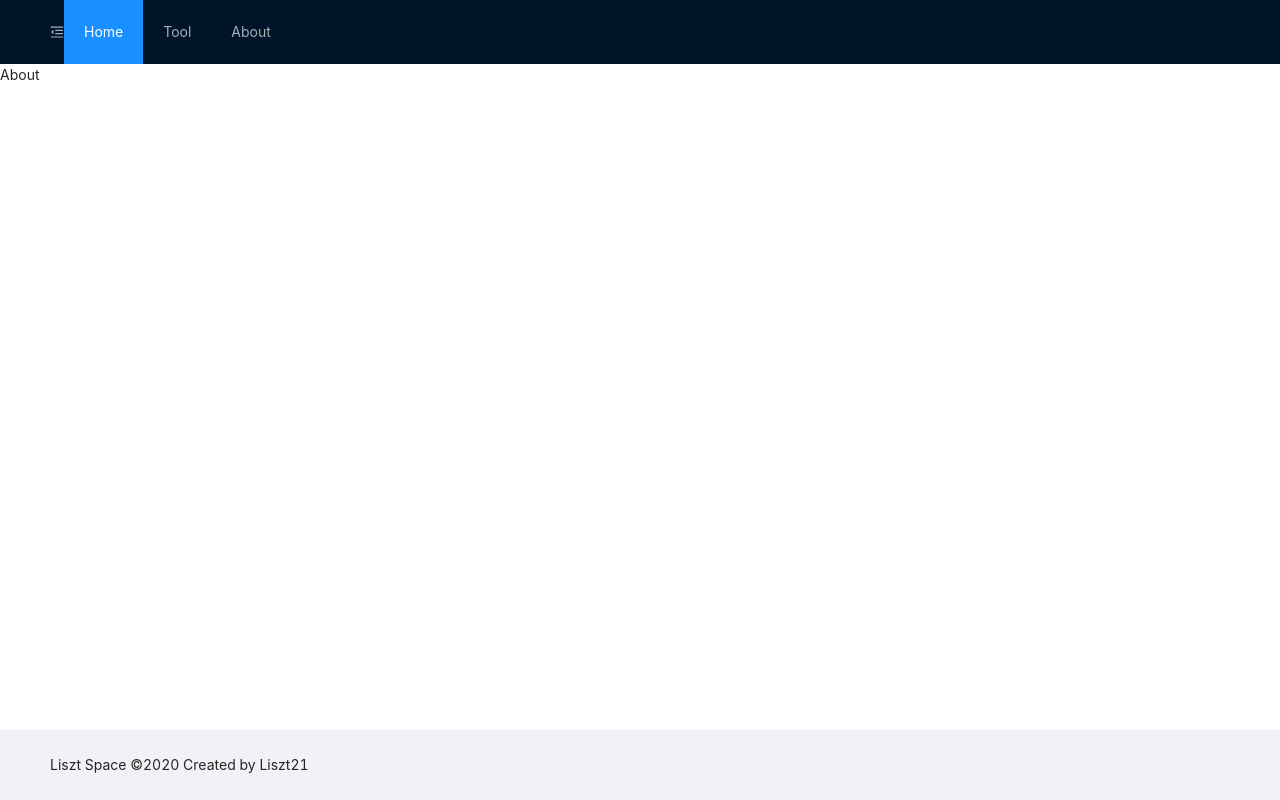
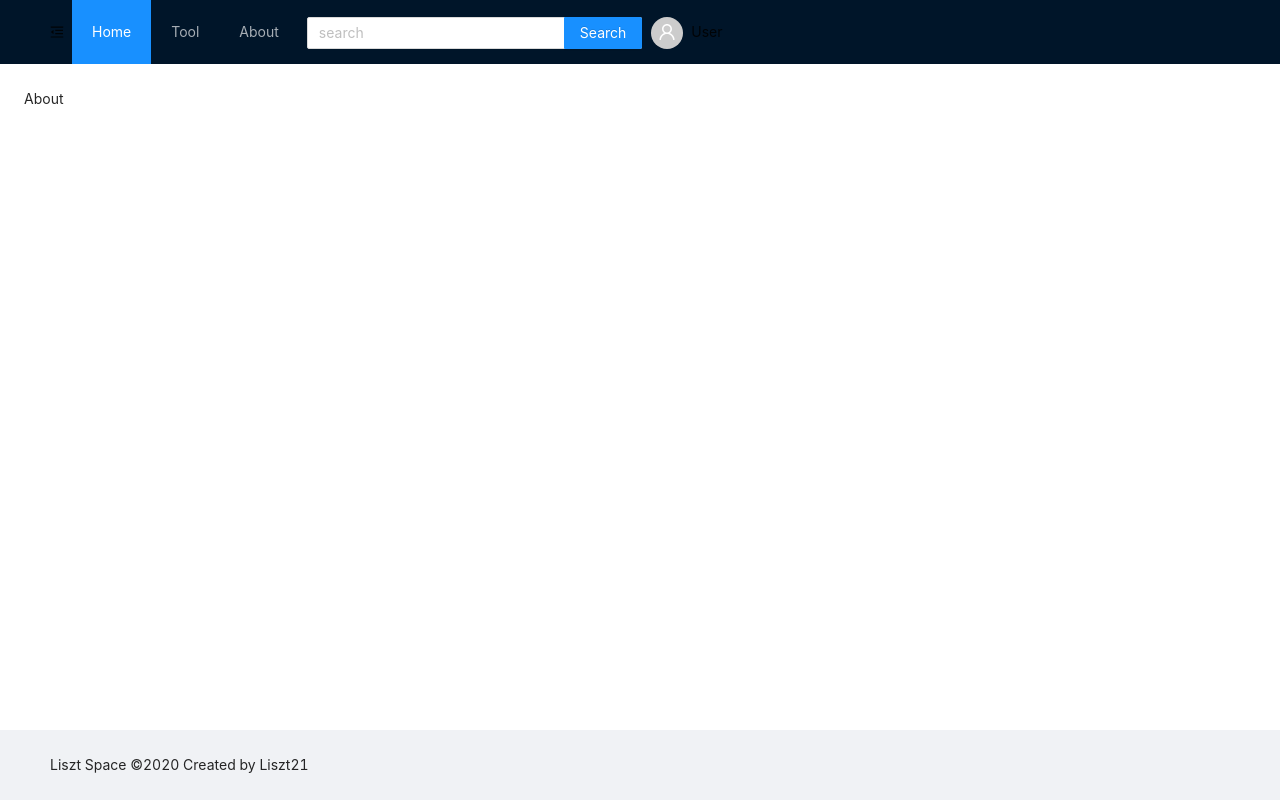
Before and after one commit to Liszt21/LisztSpace, a React (Create React App) app in the folder frontend/: page /about in a window 1280 px wide. Built offline with nearby package versions, Linux system fonts and the light colour scheme.

Commit message:
add user to MainLayout header

```diff
--- a/frontend/src/layout/MainLayout.tsx
+++ b/frontend/src/layout/MainLayout.tsx
@@ -1,36 +1,33 @@
 import React, { useState } from 'react';
 import { Switch, Route, Link } from 'react-router-dom';
-import { Layout, Menu } from 'antd';
+import { Layout, Menu, Avatar, Input, Space } from 'antd';
 import { MenuUnfoldOutlined, MenuFoldOutlined } from '@ant-design/icons';
+import { UserOutlined } from '@ant-design/icons';
 import styled from 'styled-components';
 import Home from '../views/Home';
 import Tools from '../views/Tools';
 import About from '../views/About';
 
 const { Header, Content, Sider, Footer } = Layout;
+const { Search } = Input;
 
 function Main() {
   return (
     <Switch>
       <Route exact path="/">
-        {' '}
-        <Home />{' '}
+        <Home />
       </Route>
       <Route path="/tools">
-        {' '}
-        <Tools />{' '}
+        <Tools />
       </Route>
       <Route path="/about">
-        {' '}
-        <About />{' '}
+        <About />
       </Route>
     </Switch>
   );
 }
 
 const Wrapper = styled.div`
-  height: 100vh;
-
   .content {
     background-color: #fff;
     min-height: calc(100vh - 134px);
@@ -43,14 +40,12 @@ const MainLayout = () => {
     <Wrapper>
       <Layout>
         <Header>
-          <Menu theme="dark" mode="horizontal" defaultSelectedKeys={['1']}>
-            {React.createElement(
-              sider ? MenuUnfoldOutlined : MenuFoldOutlined,
-              {
+          <Space>
+            {React.createElement(sider ? MenuUnfoldOutlined : MenuFoldOutlined, {
               className: 'trigger',
               onClick: () => setSider(!sider),
-              }
-            )}
+            })}
+            <Menu theme="dark" mode="horizontal" defaultSelectedKeys={['1']}>
               <Menu.Item key="1">
                 <Link to="/">Home</Link>
               </Menu.Item>
@@ -61,10 +56,20 @@ const MainLayout = () => {
                 <Link to="/about">About</Link>
               </Menu.Item>
             </Menu>
+            <Search
+              className="searcher"
+              placeholder="search"
+              allowClear
+              enterButton="Search"
+              style={{ verticalAlign: 'middle' }}
+            />
+            <Avatar icon={<UserOutlined />} />
+            <span>User</span>
+          </Space>
         </Header>
         <Layout>
           {sider ? <Sider>Sider</Sider> : null}
-          <Content className="content">
+          <Content className="content" style={{ padding: 24 }}>
             <Main></Main>
           </Content>
         </Layout>
```
Lines whose indentation alone changed are shown as unchanged.
